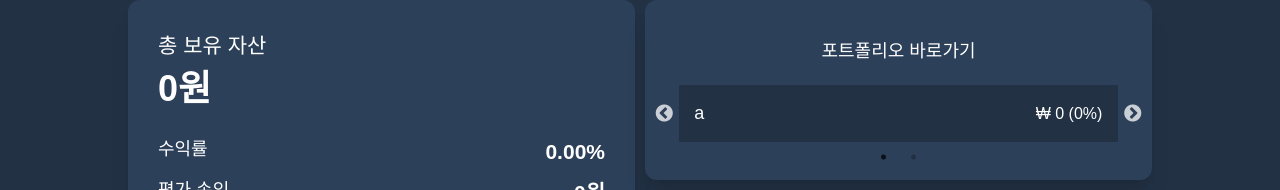
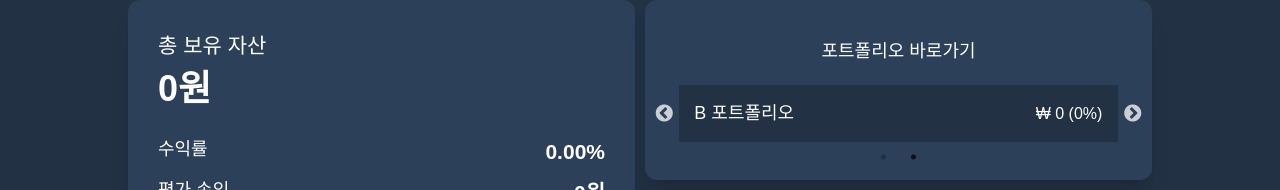
Before and after one commit to crewd/my-asset, a React (Vite) app: page / in a window 1280 px wide. Shown: the part 100-290 px from the top of the page. Built offline with nearby package versions, Linux system fonts and the light colour scheme; no server answers.

Commit message:
feat: slide auto 추가

```diff
--- a/src/App.tsx
+++ b/src/App.tsx
@@ -11,7 +11,7 @@ import { myStockState, stockState } from './recoils/stock';
 
 const myData = [
   {
-    name: 'a',
+    name: 'A 포트폴리오',
     holdingStock: [
       {
         stockName: '삼성전자',
@@ -28,7 +28,7 @@ const myData = [
     ],
   },
   {
-    name: 'b',
+    name: 'B 포트폴리오',
     holdingStock: [
       {
         stockName: '아시아나항공',
--- a/src/hooks/useTotalPrice.ts
+++ b/src/hooks/useTotalPrice.ts
@@ -3,7 +3,7 @@ import { Stock } from '../types/apiType';
 import { MyStock } from '../types/myStock';
 
 const useTotalPrice = (myStockData: MyStock[], stockData: Stock[]) => {
-  const [value, setValue] = useState(0);
+  const [value, setValue] = useState<number>(0);
 
   useEffect(() => {
     if (!stockData || !myStockData) {
--- a/src/pages/MainPage.tsx
+++ b/src/pages/MainPage.tsx
@@ -80,6 +80,7 @@ const MainPage: React.FC = () => {
               className="sm:w-[90%] w-[85%]"
               dots
               infinite
+              autoplay
               speed={500}
               slidesToShow={1}
               slidesToScroll={1}
```
